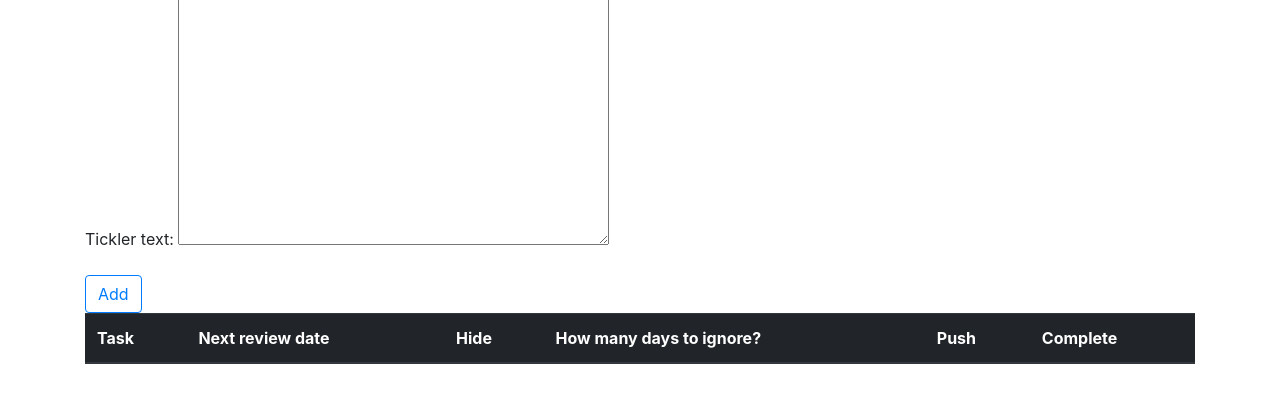
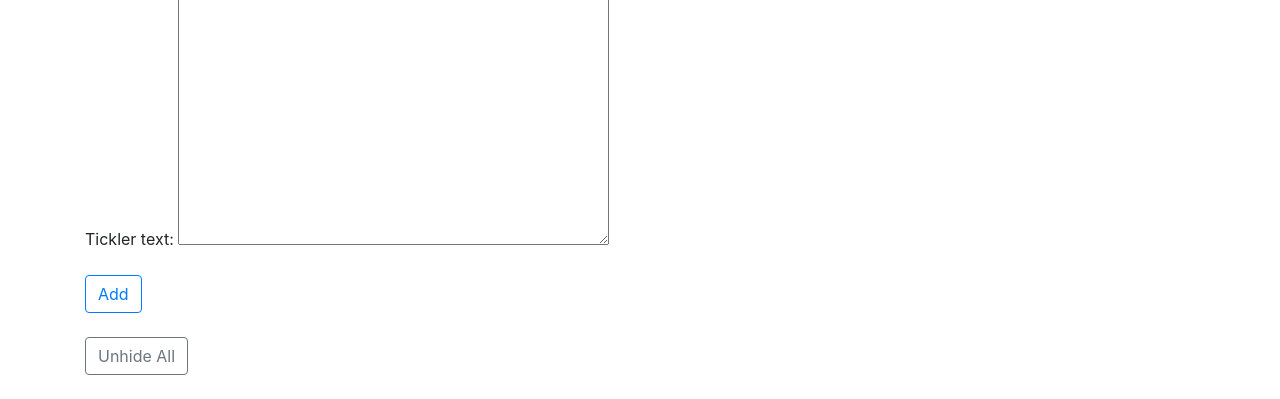
Before and after one commit to tjr226/initialtasks, a Django app: page / in a window 1280 px wide. Shown: the part 57-456 px from the top of the page. Run offline with Django 3.2, Linux system fonts and the light colour scheme; data comes from the database, SQL or seed files in the repository; lists and menus that the app fills with data are empty; parts of the project's set-up code (start-up, migrations or seed data) failed here and were passed over; some libraries are stand-ins or nearby versions.

Commit message:
hide all button first commit
hide all button added to forms, html, most of views.py but not the large IF statement that processes all POST requests. implementing unhiding all functionality is next step

```diff
--- a/myproject/templates/home.html
+++ b/myproject/templates/home.html
@@ -15,6 +15,16 @@
     {{ new_tickler_form.as_p }}
     <button type="submit" class="btn btn-outline-primary">Add</button>
 </form>
+
+<br>
+
+<form method="post">
+    {% csrf_token %}
+    {{ unhide_all_tasks_button.as_p }}
+        <button type="submit" name="unhide" class="btn btn-outline-secondary">Unhide All</button>
+</form>
+
+<br>
 
 
 <table class="table">
--- a/myproject/todoapp/forms.py
+++ b/myproject/todoapp/forms.py
@@ -23,3 +23,8 @@
     class Meta:
         model = TicklerItem
         fields = []
+
+class UnhideAllTasksButton(forms.ModelForm):
+    class Meta:
+        model = TicklerItem
+        fields = []
--- a/myproject/todoapp/views.py
+++ b/myproject/todoapp/views.py
@@ -4,23 +4,20 @@
 # copied from django-boards
 from django.http import HttpResponse
 from .models import TicklerItem
-from .forms import NewTicklerItemForm, CompleteTaskButton, PushTaskButton, HideTaskButton
+from .forms import NewTicklerItemForm, CompleteTaskButton, PushTaskButton, HideTaskButton, UnhideAllTasksButton
 from datetime import datetime, timedelta
 
 
 def home(request):
-    new_task_form = NewTicklerItemForm(request.POST)
-
     new_tickler_form = NewTicklerItemForm()
     complete_task_button = CompleteTaskButton()
     push_task_button = PushTaskButton()
-    hide_task_button = HideTaskButton()
+    hidden_task_button = HideTaskButton()
+    unhide_all_tasks_button = UnhideAllTasksButton()
+
 
     # code to process form entries
     if request.method == 'POST':
-
-
-
         #first section of if/elif, creates a new tickler task
         if 'tickler_text' in request.POST:
             incoming_task_text = request.POST['tickler_text']
@@ -71,6 +68,8 @@
         complete_task_button = CompleteTaskButton()
         push_task_button = PushTaskButton()
         hidden_task_button = HideTaskButton()
+        unhide_all_tasks_button = UnhideAllTasksButton()
+
 
 
 
@@ -85,5 +84,6 @@
         'new_tickler_form': new_tickler_form,
         'push_task_button': push_task_button,
         'complete_task_button': complete_task_button,
-        'hidden_task_button': hidden_task_button
+        'hidden_task_button': hidden_task_button,
+        'unhide_all_tasks_button': unhide_all_tasks_button
     })
```
